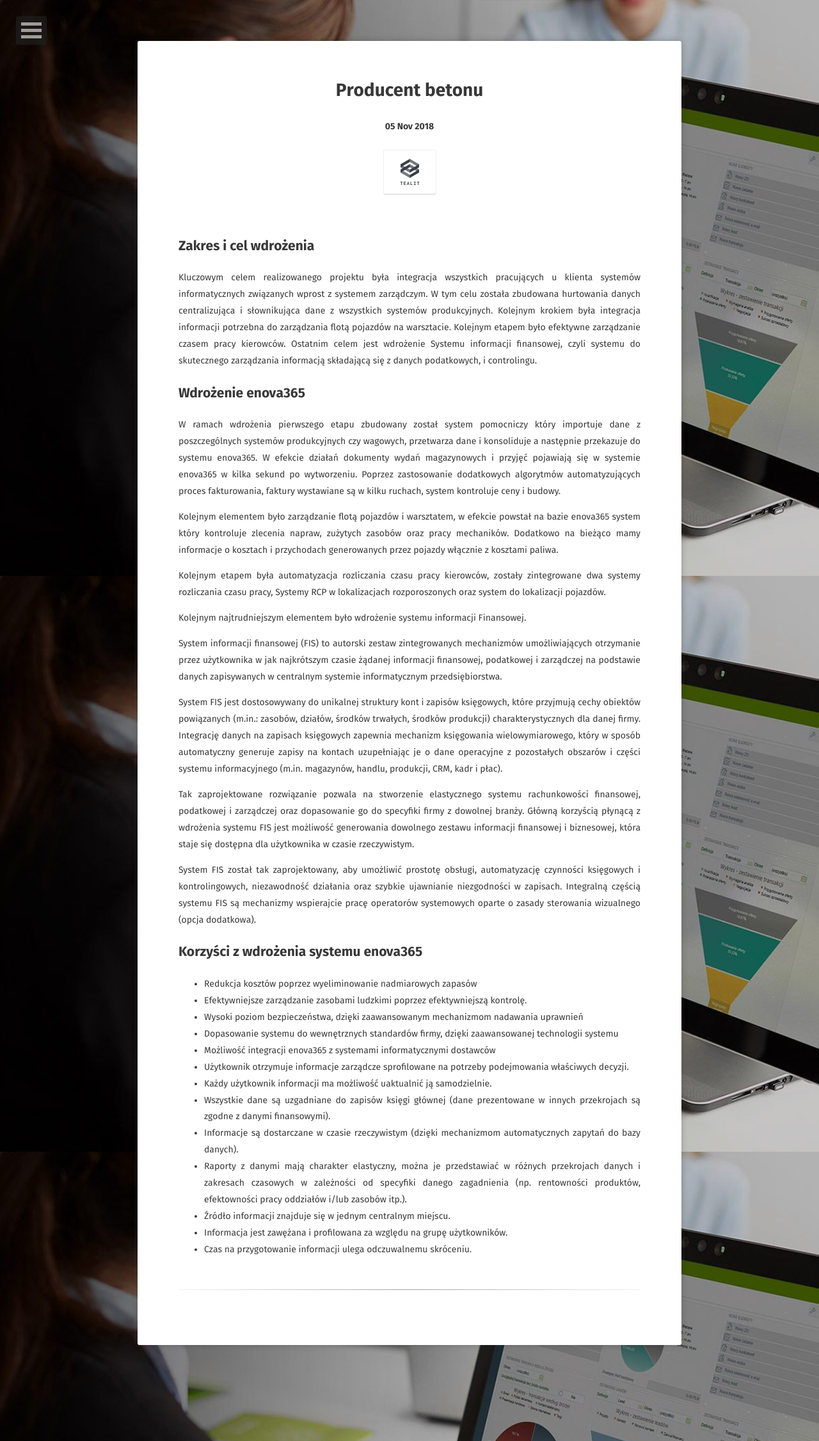
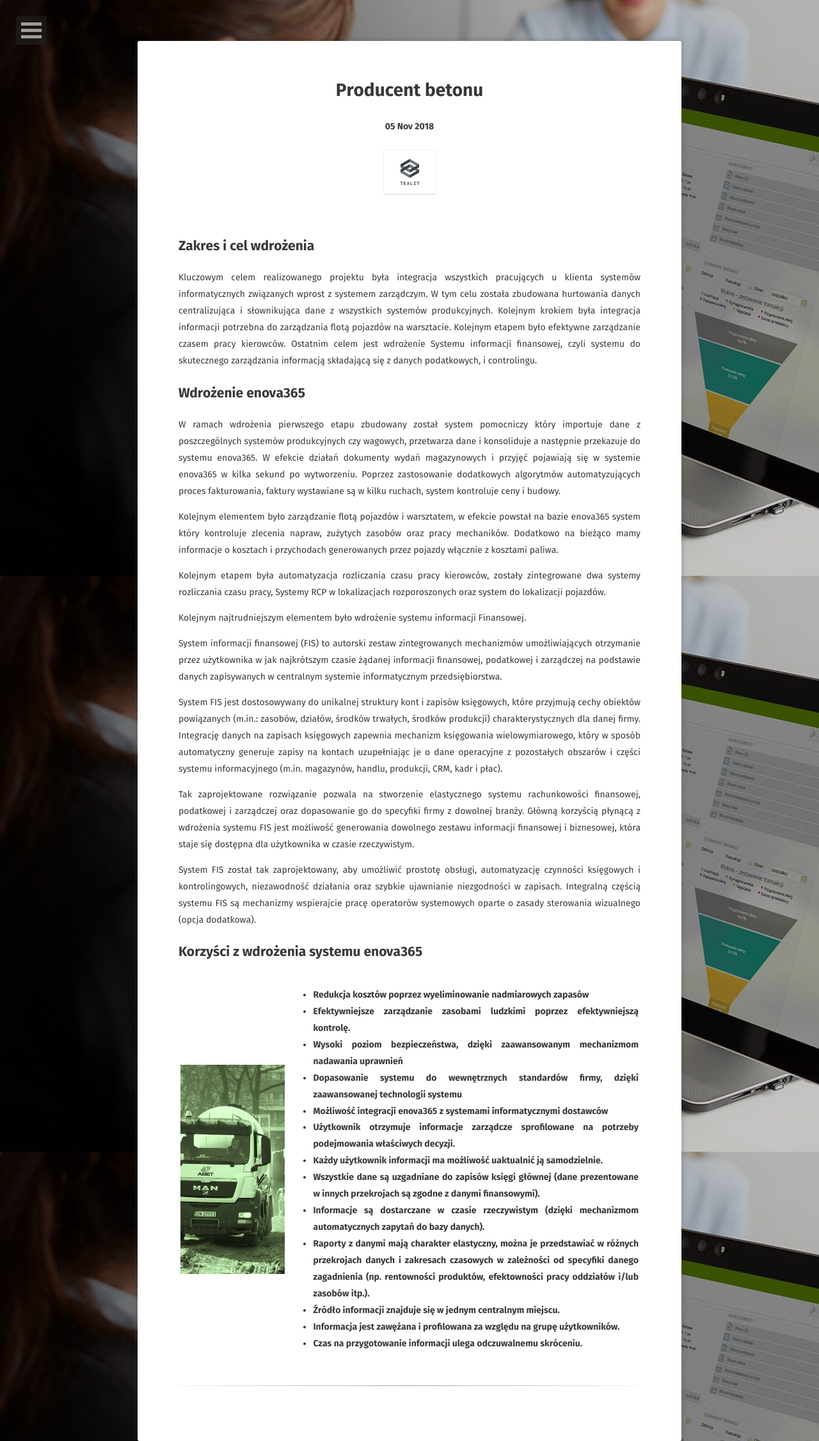
Before and after one commit to Avyse/avyse.github.io, a Jekyll site: the page built from _posts/2018-11-05-projekt betoniarnia.md, in a window 1280 px wide. Shown: the whole page at 64% size. Built offline with Jekyll 4.4.1, drawn with Linux system fonts in a browser that asks for light colours; some web fonts are replaced.

Commit message:
Betoniarnia zdj

```diff
--- a/_posts/2018-11-05-projekt betoniarnia.md
+++ b/_posts/2018-11-05-projekt betoniarnia.md
@@ -19,8 +19,6 @@ Kolejnym etapem była automatyzacja rozliczania czasu pracy kierowców, zostały
 
 Kolejnym najtrudniejszym elementem było wdrożenie systemu informacji Finansowej.
 
-
-
 System informacji finansowej (FIS) to autorski zestaw zintegrowanych mechanizmów umożliwiających otrzymanie przez użytkownika w jak najkrótszym czasie żądanej informacji finansowej, podatkowej i zarządczej na podstawie danych zapisywanych w centralnym systemie informatycznym przedsiębiorstwa.
 
 System FIS jest dostosowywany do unikalnej struktury kont i zapisów księgowych, które przyjmują cechy obiektów powiązanych (m.in.: zasobów, działów, środków trwałych, środków produkcji) charakterystycznych dla danej firmy. Integrację danych na zapisach księgowych zapewnia mechanizm księgowania wielowymiarowego, który w sposób automatyczny generuje zapisy na kontach uzupełniając je o dane operacyjne z pozostałych obszarów i części systemu informacyjnego (m.in. magazynów, handlu, produkcji, CRM, kadr i płac).
@@ -30,19 +28,27 @@ Tak zaprojektowane rozwiązanie pozwala na stworzenie elastycznego systemu rachu
 System FIS został tak zaprojektowany, aby umożliwić prostotę obsługi, automatyzację czynności księgowych i kontrolingowych, niezawodność działania oraz szybkie ujawnianie niezgodności w zapisach. Integralną częścią systemu FIS są mechanizmy wspierajcie pracę operatorów systemowych oparte o zasady sterowania wizualnego (opcja dodatkowa).
 
 ##  Korzyści z wdrożenia systemu enova365
-
-<ul>
-  <li>Redukcja kosztów poprzez wyeliminowanie nadmiarowych zapasów</li>
-  <li>Efektywniejsze zarządzanie zasobami ludzkimi poprzez efektywniejszą kontrolę.</li>
-  <li>Wysoki poziom bezpieczeństwa, dzięki zaawansowanym mechanizmom nadawania uprawnień</li>
-  <li>Dopasowanie systemu do wewnętrznych standardów firmy, dzięki zaawansowanej technologii systemu</li>
-  <li>Możliwość integracji enova365 z systemami informatycznymi dostawców</li>
-  <li>Użytkownik otrzymuje informacje zarządcze sprofilowane na potrzeby podejmowania właściwych decyzji.</li>
-  <li>Każdy użytkownik informacji ma możliwość uaktualnić ją samodzielnie.</li>
-  <li>Wszystkie dane są uzgadniane do zapisów księgi głównej (dane prezentowane w innych przekrojach są zgodne z danymi finansowymi).</li>
-  <li>Informacje są dostarczane w czasie rzeczywistym (dzięki mechanizmom automatycznych zapytań do bazy danych).</li>
-  <li>Raporty z danymi mają charakter elastyczny, można je przedstawiać w różnych przekrojach danych i zakresach czasowych w zależności od   specyfiki danego zagadnienia (np. rentowności produktów, efektowności pracy oddziałów i/lub zasobów itp.).</li>
-  <li>Źródło informacji znajduje się w jednym centralnym miejscu.</li>
-  <li>Informacja jest zawężana i profilowana za względu na grupę użytkowników.</li>
-  <li>Czas na przygotowanie informacji ulega odczuwalnemu skróceniu.</li>
-</ul>
+<table>
+  <tr>
+    <th>
+      <img src="../assets/img/partnerzy/ABET_betoniarka.jpg">
+    </th>
+    <th>
+      <ul>
+        <li>Redukcja kosztów poprzez wyeliminowanie nadmiarowych zapasów</li>
+        <li>Efektywniejsze zarządzanie zasobami ludzkimi poprzez efektywniejszą kontrolę.</li>
+        <li>Wysoki poziom bezpieczeństwa, dzięki zaawansowanym mechanizmom nadawania uprawnień</li>
+        <li>Dopasowanie systemu do wewnętrznych standardów firmy, dzięki zaawansowanej technologii systemu</li>
+        <li>Możliwość integracji enova365 z systemami informatycznymi dostawców</li>
+        <li>Użytkownik otrzymuje informacje zarządcze sprofilowane na potrzeby podejmowania właściwych decyzji.</li>
+        <li>Każdy użytkownik informacji ma możliwość uaktualnić ją samodzielnie.</li>
+        <li>Wszystkie dane są uzgadniane do zapisów księgi głównej (dane prezentowane w innych przekrojach są zgodne z danymi   finansowymi).</li>
+        <li>Informacje są dostarczane w czasie rzeczywistym (dzięki mechanizmom automatycznych zapytań do bazy danych).</li>
+        <li>Raporty z danymi mają charakter elastyczny, można je przedstawiać w różnych przekrojach danych i zakresach czasowych w zależności od   specyfiki danego zagadnienia (np. rentowności produktów, efektowności pracy oddziałów i/lub zasobów itp.).</li>
+        <li>Źródło informacji znajduje się w jednym centralnym miejscu.</li>
+        <li>Informacja jest zawężana i profilowana za względu na grupę użytkowników.</li>
+        <li>Czas na przygotowanie informacji ulega odczuwalnemu skróceniu.</li>
+        </ul>
+      </th>
+    </tr>
+  </table>
```
Also changed, not shown: assets/img/partnerzy/ABET_betoniarka.jpg (added).
